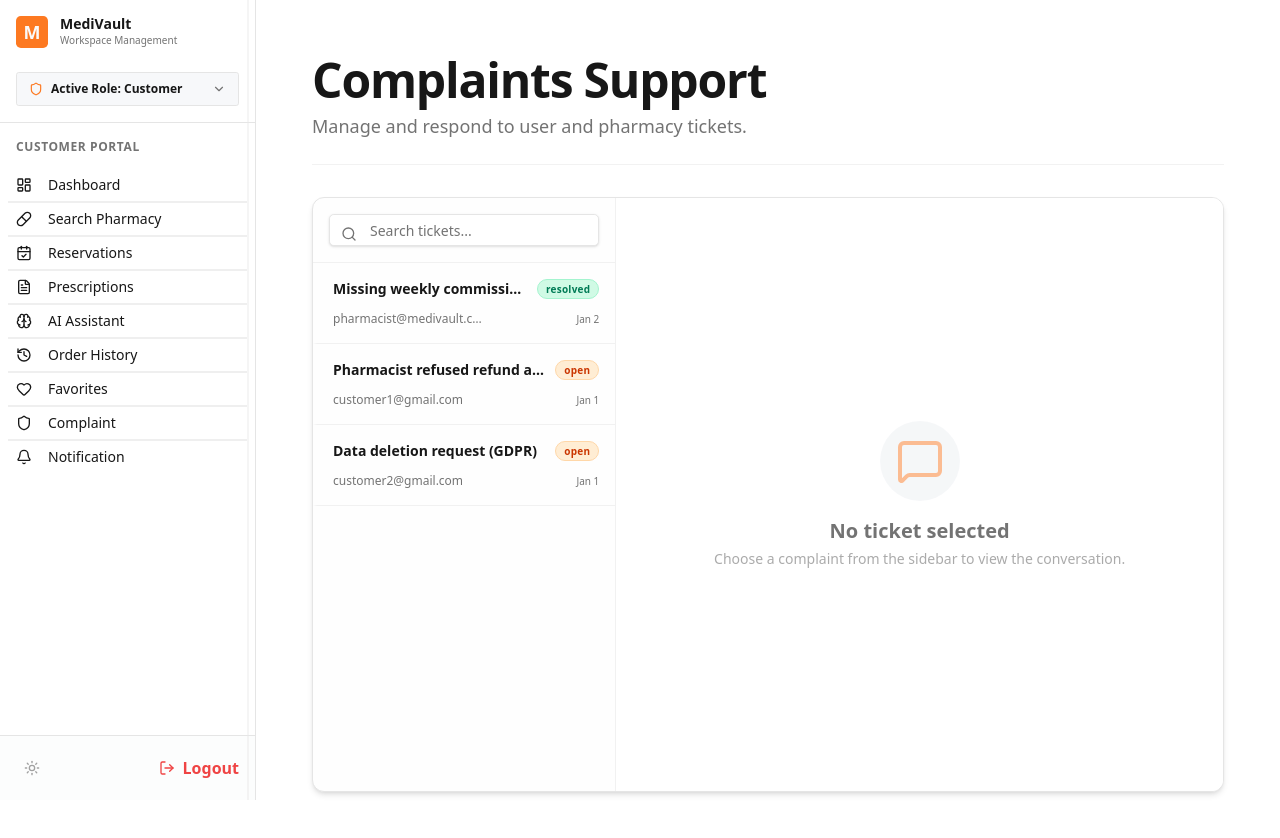
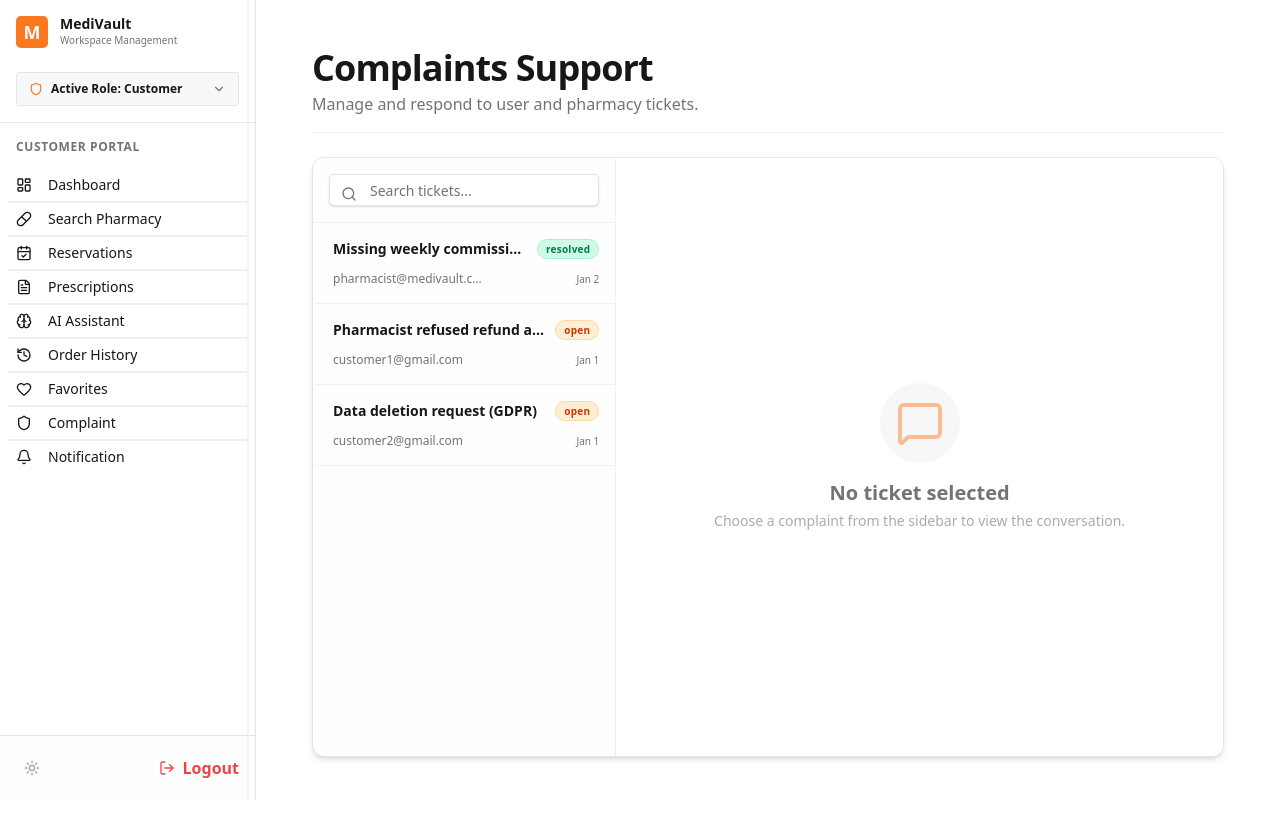
Before and after one commit to Torongo-CS/MediVault, a SvelteKit app: page /admin/Recieved_com in a window 1280 px wide. Shown: the top 838 px of the page. Built offline with nearby package versions, Linux system fonts and the light colour scheme.

Commit message:
fix: fixed admin/Recieved_com

```diff
--- a/src/routes/(admin)/admin/Recieved_com/+page.svelte
+++ b/src/routes/(admin)/admin/Recieved_com/+page.svelte
@@ -108,15 +108,15 @@
   }
 </script>
 
-<div class="dashboard-container max-w-7xl mx-auto h-[calc(100vh-2rem)] flex flex-col pt-8 pb-8 px-4 sm:px-8">
-  <div class="dashboard-header flex justify-between items-end mb-8 border-b border-border/50 pb-6 shrink-0">
+<div class="dashboard-container max-w-7xl mx-auto flex flex-col pt-6 pb-6 px-4 sm:px-8">
+  <div class="dashboard-header flex justify-between items-end mb-6 border-b border-border/50 pb-4 shrink-0">
     <div>
-      <h1 class="text-4xl md:text-5xl font-extrabold tracking-tight text-foreground">Complaints Support</h1>
-      <p class="text-muted-foreground mt-2 text-base md:text-lg">Manage and respond to user and pharmacy tickets.</p>
+      <h1 class="text-3xl md:text-4xl font-extrabold tracking-tight text-foreground">Complaints Support</h1>
+      <p class="text-muted-foreground mt-1 text-sm md:text-base">Manage and respond to user and pharmacy tickets.</p>
     </div>
   </div>
 
-  <div class="flex flex-1 gap-0 overflow-hidden bg-card border border-border rounded-xl shadow-md min-h-[500px]">
+  <div class="flex gap-0 overflow-hidden bg-card border border-border rounded-xl shadow-md h-[600px]">
 
     <!-- Sidebar: Ticket List -->
     <div class="w-1/3 flex flex-col border-r border-border/50 bg-muted/10 shrink-0 min-w-[300px]">
```
